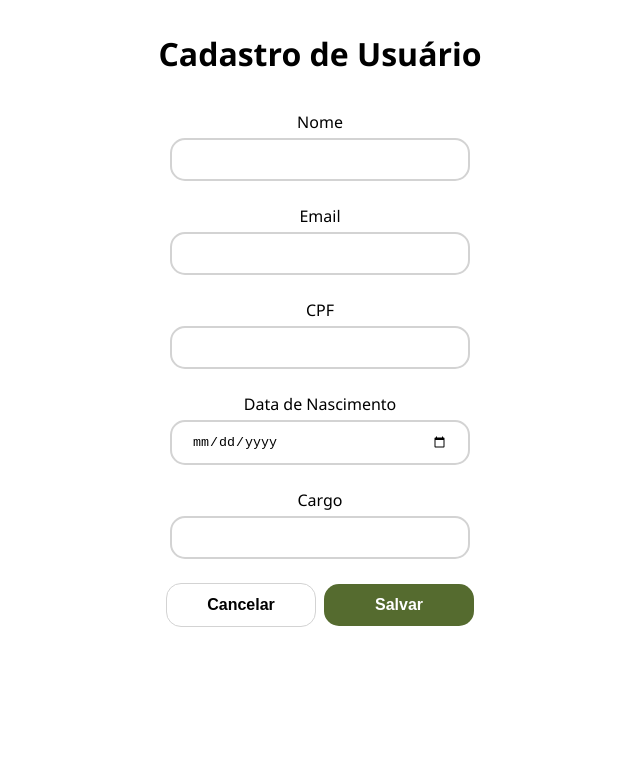
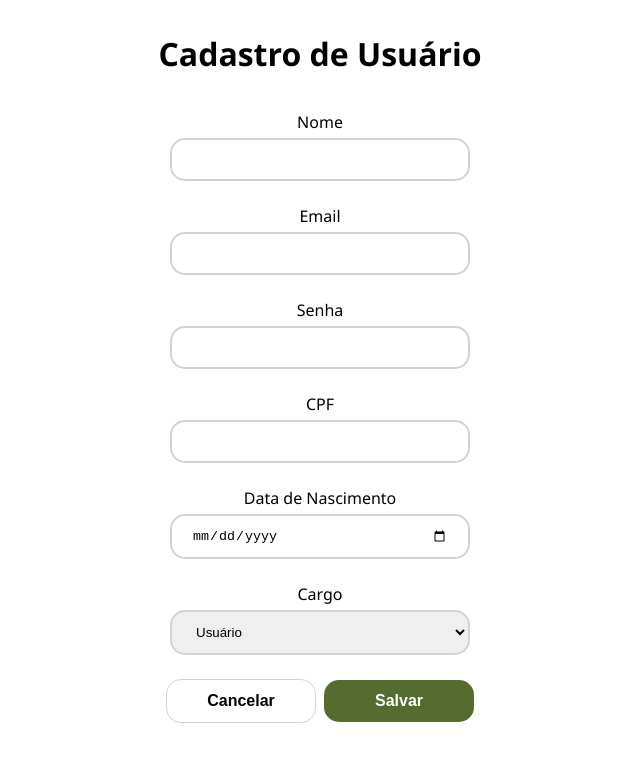
Before and after one commit to indigotech/onboard-samuel-ducca, a React (Create React App) app in the folder my-app/: page /adduser in a window 1280 px wide. Shown: the top 762 px of the page, without its empty margins (320-960 px from the left). Built offline with nearby package versions, Linux system fonts and the light colour scheme.

Commit message:
Create user mutation

```diff
--- a/my-app/src/components/AddUserPage.tsx
+++ b/my-app/src/components/AddUserPage.tsx
@@ -1,7 +1,9 @@
 import * as React from 'react';
 import { useState, useEffect } from 'react';
-import { User } from '../types';
-import {validateEmail, validateDate, validateCpf} from './validationHelpers';
+import { User, UserRoleType, UserInputType } from '../types';
+import {validateEmail, validateDate, validateCpf, validatePassword} from './validationHelpers';
+import { createUser } from './UserListQueries';
+import { Redirect } from 'react-router-dom';
 
 
 export const AddUserPage: React.FC = props => {
@@ -10,46 +12,87 @@ export const AddUserPage: React.FC = props => {
   const [userCpf, setUserCpf] = useState({ value:"", valid: true});
   const [userBirthDate, setUserBirthdate] = useState({ value:"", valid: true});
   const [userEmail, setUserEmail] = useState({ value:"", valid: true});
-  const [userRole, setUserRole] = useState({ value:"", valid: true});
+  const [userRole, setUserRole] = useState({ value:UserRoleType.user, valid: true});
   const [userPassword, setUserPassword] = useState({ value:"", valid: true});
+  const [redirect, setRedirect] = useState(false);
+  const [isLoading, setIsLoading] = useState(false);
 
   function handleChange(event: any) {
     const name = event.target.name;
     const value = event.target.value;
 
-    const mapField: { [key: string]: ({value, valid} : {value: string, valid:boolean}) => void } = {
+    const mapField: { [key: string]: ({value, valid} : {value: any, valid:boolean}) => void } = {
       name: setUserName,
       cpf: setUserCpf,
       birthDate: setUserBirthdate,
       email: setUserEmail,
       role: setUserRole,
+      password: setUserPassword,
     };
 
     mapField[name]({value: value, valid: true});
   }
 
-  function handleSubmit(){
+  async function handleSubmit(){
 
-    setUserEmail({value: userEmail.value, valid: validateEmail(userEmail.value)});
-    setUserBirthdate({value: userBirthDate.value, valid: validateDate(userBirthDate.value)});
-    setUserCpf({value: userCpf.value, valid: validateCpf(userCpf.value)});
-    setUserName({value: userName.value, valid: !(userName.value == "")});
-    setUserRole({value: userRole.value, valid: !(userRole.value == "")})
+    var isValid = validateEmail(userEmail.value) && validateDate(userBirthDate.value) && validateCpf(userCpf.value) &&
+    validatePassword(userPassword.value) && !(userName.value == "");
+
+    if (isValid){
+      setIsLoading(true);
+      var userInput: UserInputType = {
+        email: userEmail.value,
+        birthDate: userBirthDate.value,
+        cpf: userCpf.value,
+        password: userPassword.value,
+        name: userName.value,
+        role: userRole.value,
+      }
+      try{
+        await createUser(userInput);
+        setIsLoading(false);
+        setRedirect(true);
+      }
+      catch(error){
+        alert(error);
+        setIsLoading(false);
+      }
+
+    }
+    else{
+      setUserEmail({value: userEmail.value, valid: validateEmail(userEmail.value)});
+      setUserBirthdate({value: userBirthDate.value, valid: validateDate(userBirthDate.value)});
+      setUserCpf({value: userCpf.value, valid: validateCpf(userCpf.value)});
+      setUserPassword({value: userPassword.value, valid: validatePassword(userPassword.value)});
+      setUserName({value: userName.value, valid: !(userName.value == "")});
+      setUserRole({value: userRole.value, valid: true});
+    }
 
   }
 
+  if (redirect) {
+    return <Redirect push to="/users" />;
+  }
   return(
     <div className="body">
       <link rel="stylesheet" href="https://cdnjs.cloudflare.com/ajax/libs/font-awesome/4.7.0/css/font-awesome.min.css"></link>
       <h1> Cadastro de Usuário </h1>
       <div className="inputArea">
-        <Input name="name" label="Nome" value={userName.value} onChange={handleChange} className={!userName.valid ? "inputFieldError" : ""} />
-        <Input name="email" label="Email" value={userEmail.value} onChange={handleChange} className={!userEmail.valid ? "inputFieldError" : ""}/>
-        <Input name="cpf" label="CPF" value={userCpf.value} onChange={handleChange} className={!userCpf.valid ? "inputFieldError" : ""}/>
-        <Input name="birthDate" label="Data de Nascimento" value={userBirthDate.value} onChange={handleChange} type="date" className={!userBirthDate.valid ? "inputFieldError" : ""}/>
-        <Input name="role" label="Cargo" value={userRole.value} onChange={handleChange} className={!userRole.valid ? "inputFieldError" : ""}/>
+        <InputText name="name" label="Nome" value={userName.value} onChange={handleChange} className={!userName.valid ? "inputFieldError" : ""} />
+        <InputText name="email" label="Email" value={userEmail.value} onChange={handleChange} className={!userEmail.valid ? "inputFieldError" : ""}/>
+        <InputText name="password" label="Senha" value={userPassword.value} onChange={handleChange} type="password" className={!userPassword.valid ? "inputFieldError" : ""}/>
+        <InputText name="cpf" label="CPF" value={userCpf.value} onChange={handleChange} className={!userCpf.valid ? "inputFieldError" : ""}/>
+        <InputText name="birthDate" label="Data de Nascimento" value={userBirthDate.value} onChange={handleChange} type="date" className={!userBirthDate.valid ? "inputFieldError" : ""}/>
+        {/* Vou componentizar mais tarde */}
+        <div className="inputField">
+          <label>Cargo</label> <br></br>
+          <select name="role" onChange={handleChange} value={userRole.value}>
+            <option value={UserRoleType.admin}> Administrador </option>
+            <option value={UserRoleType.user}> Usuário </option>
+          </select>
+        </div>
       </div>
-      <button className="submitButton secondary"> Cancelar </button>
+      <button className="submitButton secondary" onClick={() => setRedirect(true)}> Cancelar </button>
       <button className="submitButton" onClick={handleSubmit}> Salvar</button>
     </div>
 
@@ -66,7 +109,7 @@ interface InputProps{
   onChange: (event: any) => void
 }
 
-const Input: React.FC<InputProps> = props => (
+const InputText: React.FC<InputProps> = props => (
   <div className="inputField">
     <label>{props.label}</label> <br></br>
     <input placeholder={props.placeholder} name={props.name} value={props.value} onChange={props.onChange}
--- a/my-app/src/components/Input.css
+++ b/my-app/src/components/Input.css
@@ -59,7 +59,7 @@ label{
   margin-top: 2rem;
 }
 
-.inputArea input{
+.inputArea input {
   width: 70%;
   max-width: 300px;
   border: 2px solid lightgray;
@@ -76,6 +76,22 @@ label{
   border: 2px solid #555;
 }
 
+.inputArea select{
+  width: 70%;
+  max-width: 300px;
+  border: 2px solid lightgray;
+  border-radius: 15px;
+  padding: 12px 20px;
+  margin: 4px 0;
+  box-sizing: border-box;
+  outline: none;
+  -webkit-transition: 0.2s;
+  transition: 0.2s;
+}
+
+.inputArea select:focus{
+  border: 2px solid #555;
+}
 .inputField{
   margin: 1rem;
 }
--- a/my-app/src/components/UserListQueries.tsx
+++ b/my-app/src/components/UserListQueries.tsx
@@ -1,7 +1,7 @@
 import * as React from 'react';
 import { client } from '..';
 import gql from 'graphql-tag';
-import { User, UsersConnectionType, UserInputType} from '../types';
+import { User, UsersConnectionType, UserInputType, UserRoleType} from '../types';
 
 export async function getToken()
 {
@@ -47,11 +47,18 @@ export async function fetchUsers(offset:number,limit:number) : Promise<UsersConn
     return result.data.Users;
 }
 
-export async function createUser(user: UserInputType) : Promise<User>
+export async function createUser(user: UserInputType) : Promise<UserInputType>
 {
   const CREATE_USER_MUTATION = gql`
   mutation createUser{
-    UserCreate(data: {user: ${user})
+    UserCreate(data:{
+      name: \"${user.name}\",
+      cpf: \"${user.cpf}\",
+      birthDate: \"${user.birthDate}\",
+      email: \"${user.email}\",
+      password: \"${user.password}\",
+      role: ${UserRoleType[user.role]}
+    })
     {
       name,
       id,
--- a/my-app/src/types/index.ts
+++ b/my-app/src/types/index.ts
@@ -14,7 +14,6 @@ export enum UserRoleType{
 }
 
 export interface UserInputType {
-  id: number,
   name: string,
   cpf: string,
   birthDate: string,
```
